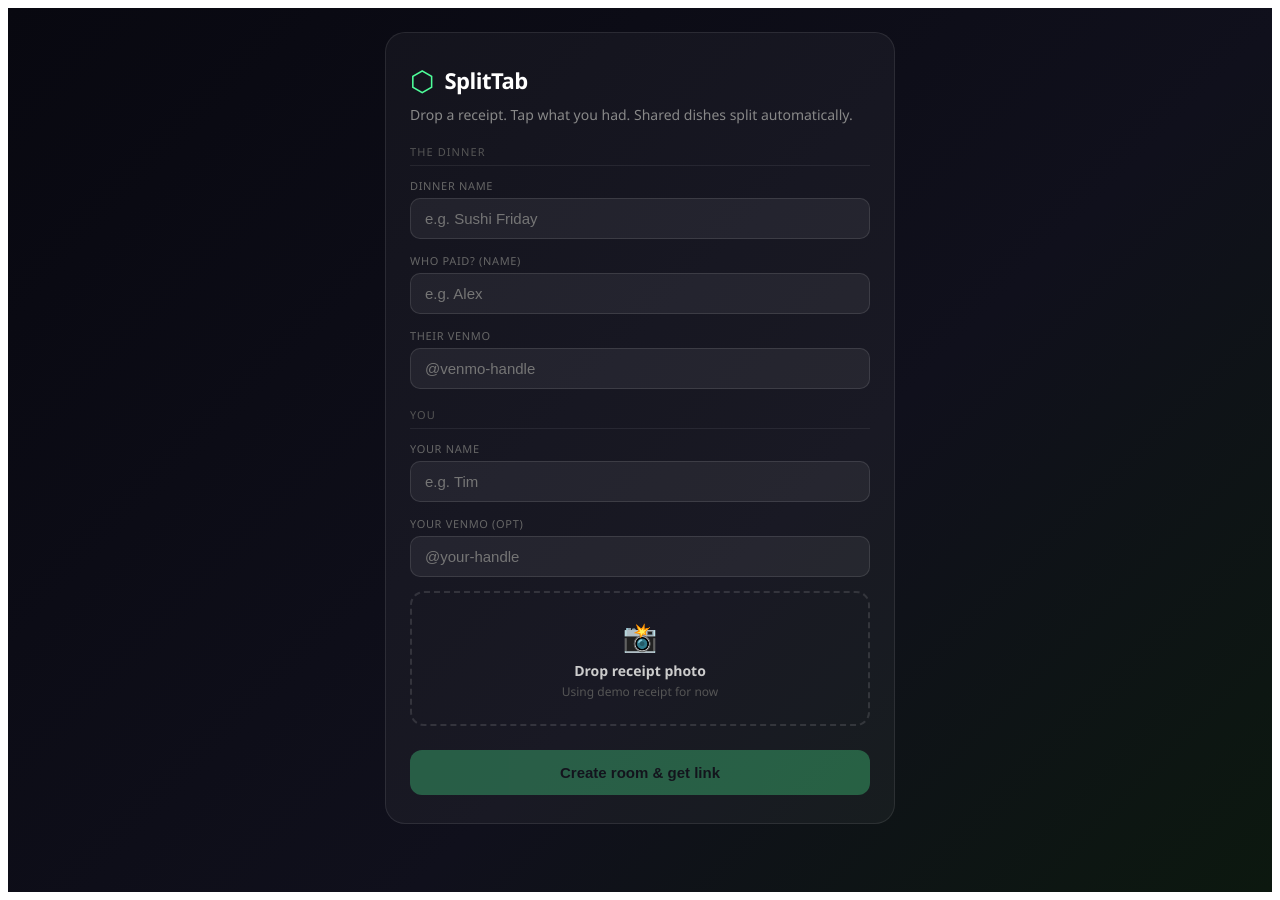
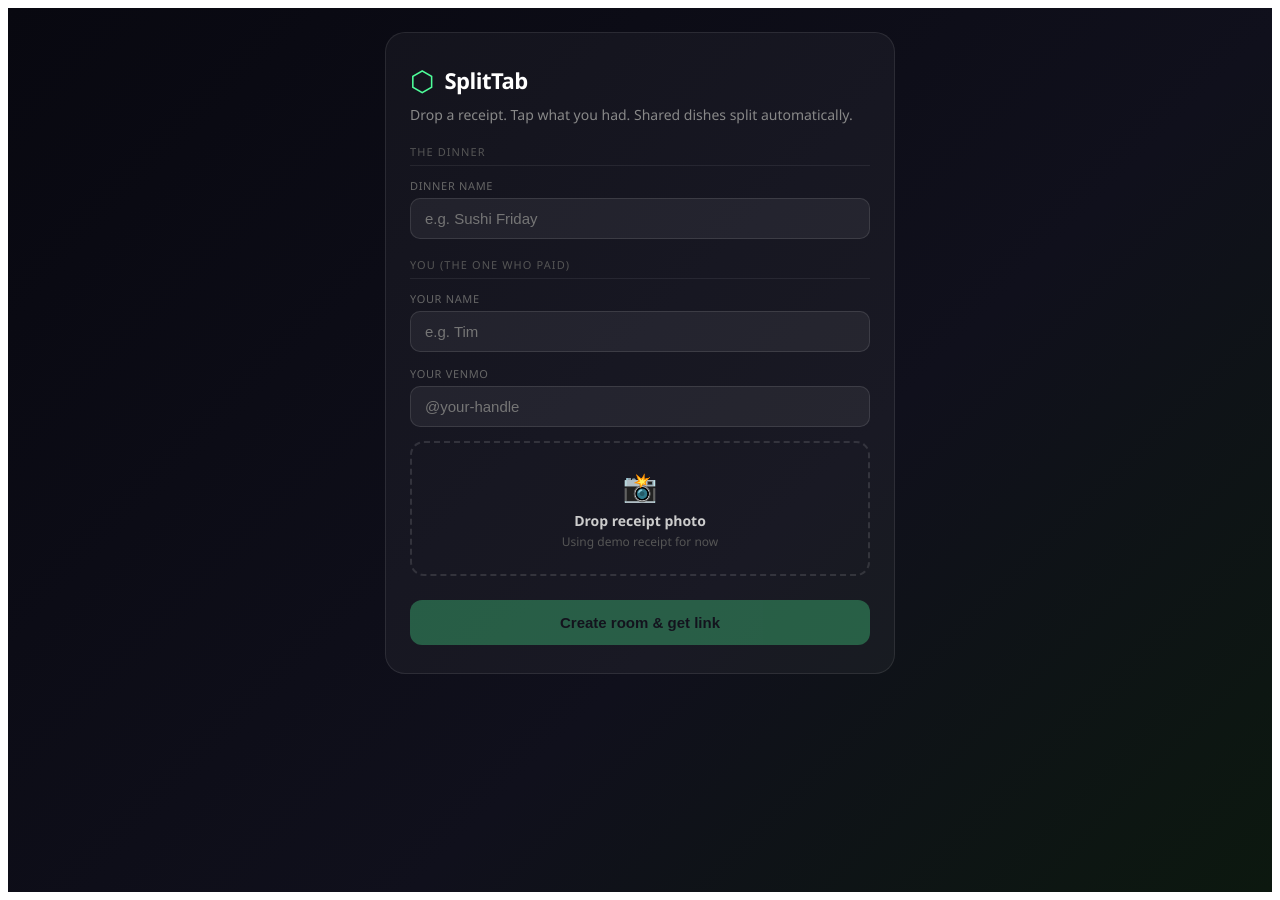
Before and after one commit to TimCushman/SplitTab, a React (Vite) app: page / in a window 1280 px wide. Built offline with nearby package versions, Linux system fonts and the light colour scheme.

Commit message:
Simplify home screen — creator is always the payer closes #4

```diff
--- a/src/App.jsx
+++ b/src/App.jsx
@@ -71,8 +71,6 @@
   const [error, setError]               = useState(null);
 
   const [dinnerName, setDinnerName] = useState("");
-  const [payerName,  setPayerName]  = useState("");
-  const [payerVenmo, setPayerVenmo] = useState("");
   const [myName,     setMyName]     = useState("");
   const [myVenmo,    setMyVenmo]    = useState("");
   const [dragging,   setDragging]   = useState(false);
@@ -127,11 +125,11 @@
   }, [room]);
 
   async function createRoom() {
-    if (!dinnerName || !payerVenmo || !myName) return;
+    if (!dinnerName || !myName || !myVenmo) return;
     setLoading(true);
     const { data, error } = await sb.from("rooms").insert({
-      name: dinnerName, payer_name: payerName || myName,
-      payer_venmo: payerVenmo.replace("@", ""), items: DEMO_ITEMS,
+      name: dinnerName, payer_name: myName,
+      payer_venmo: myVenmo.replace("@", ""), items: DEMO_ITEMS,
     }).select().single();
     if (error) { setError(error.message); setLoading(false); return; }
     setRoom(data);
@@ -204,12 +202,10 @@
       <div style={s.logo}><span style={s.logoMark}>⬡</span><span style={s.logoText}>SplitTab</span></div>
       <p style={s.sub}>Drop a receipt. Tap what you had. Shared dishes split automatically.</p>
       <Divider>The dinner</Divider>
-      <Field label="Dinner name"      value={dinnerName} onChange={setDinnerName} placeholder="e.g. Sushi Friday" />
-      <Field label="Who paid? (name)" value={payerName}  onChange={setPayerName}  placeholder="e.g. Alex" />
-      <Field label="Their Venmo"      value={payerVenmo} onChange={setPayerVenmo} placeholder="@venmo-handle" />
-      <Divider>You</Divider>
-      <Field label="Your name"        value={myName}  onChange={setMyName}  placeholder="e.g. Tim" />
-      <Field label="Your Venmo (opt)" value={myVenmo} onChange={setMyVenmo} placeholder="@your-handle" />
+      <Field label="Dinner name" value={dinnerName} onChange={setDinnerName} placeholder="e.g. Sushi Friday" />
+      <Divider>You (the one who paid)</Divider>
+      <Field label="Your name"  value={myName}  onChange={setMyName}  placeholder="e.g. Tim" />
+      <Field label="Your Venmo" value={myVenmo} onChange={setMyVenmo} placeholder="@your-handle" />
       <div style={{ ...s.dropzone, ...(dragging ? s.dropzoneActive : {}) }}
         onDragOver={e => { e.preventDefault(); setDragging(true); }}
         onDragLeave={() => setDragging(false)}
@@ -220,8 +216,8 @@
         <div style={{ fontSize:14, fontWeight:600, color:"#ccc", marginBottom:3 }}>Drop receipt photo</div>
         <div style={{ fontSize:12, color:"#555" }}>Using demo receipt for now</div>
       </div>
-      <button style={{ ...s.primaryBtn, ...(!dinnerName||!payerVenmo||!myName ? s.disabled : {}) }}
-        disabled={!dinnerName||!payerVenmo||!myName} onClick={createRoom}>
+      <button style={{ ...s.primaryBtn, ...(!dinnerName||!myName||!myVenmo ? s.disabled : {}) }}
+        disabled={!dinnerName||!myName||!myVenmo} onClick={createRoom}>
         Create room & get link
       </button>
     </div></div>
```
